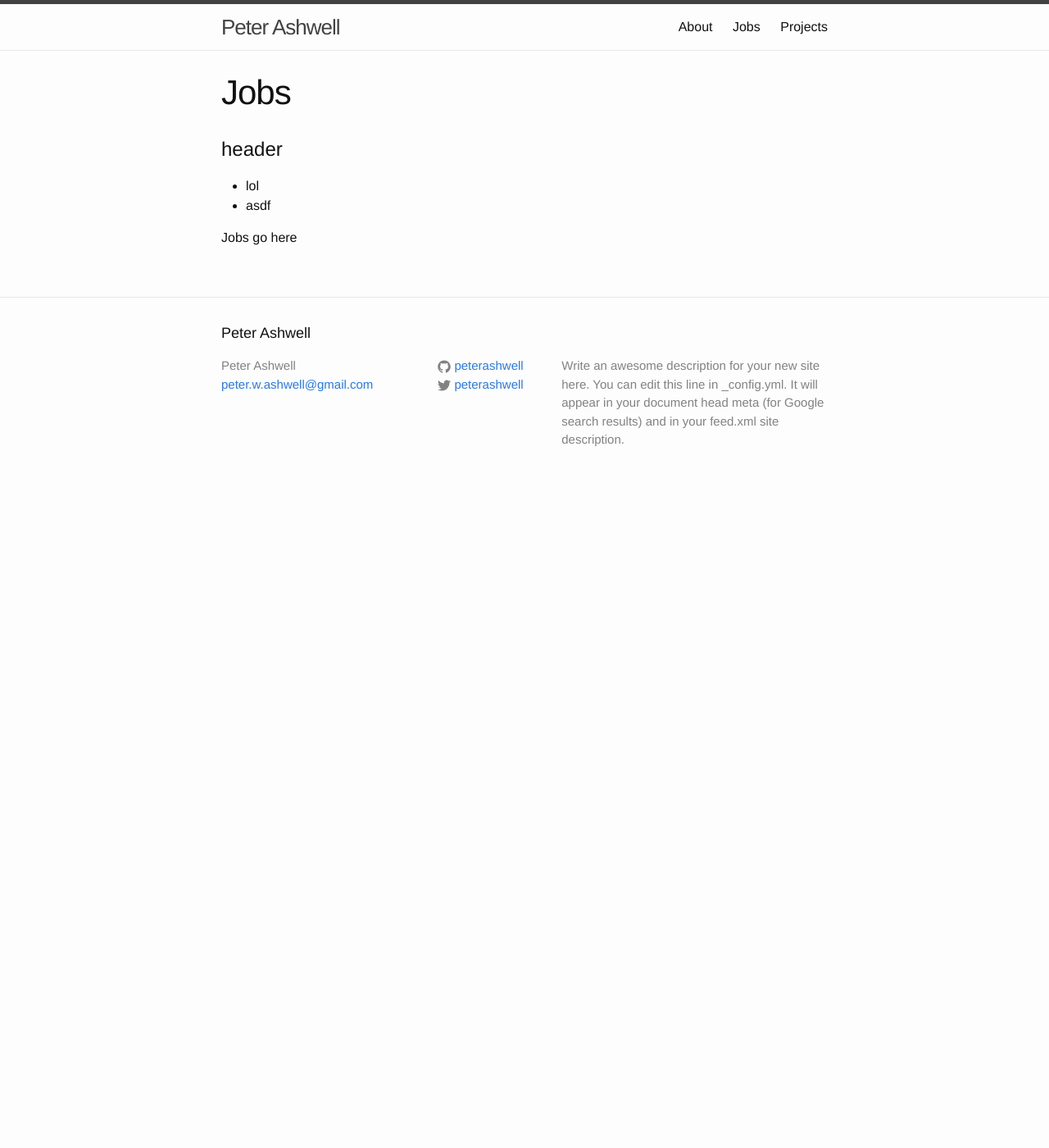
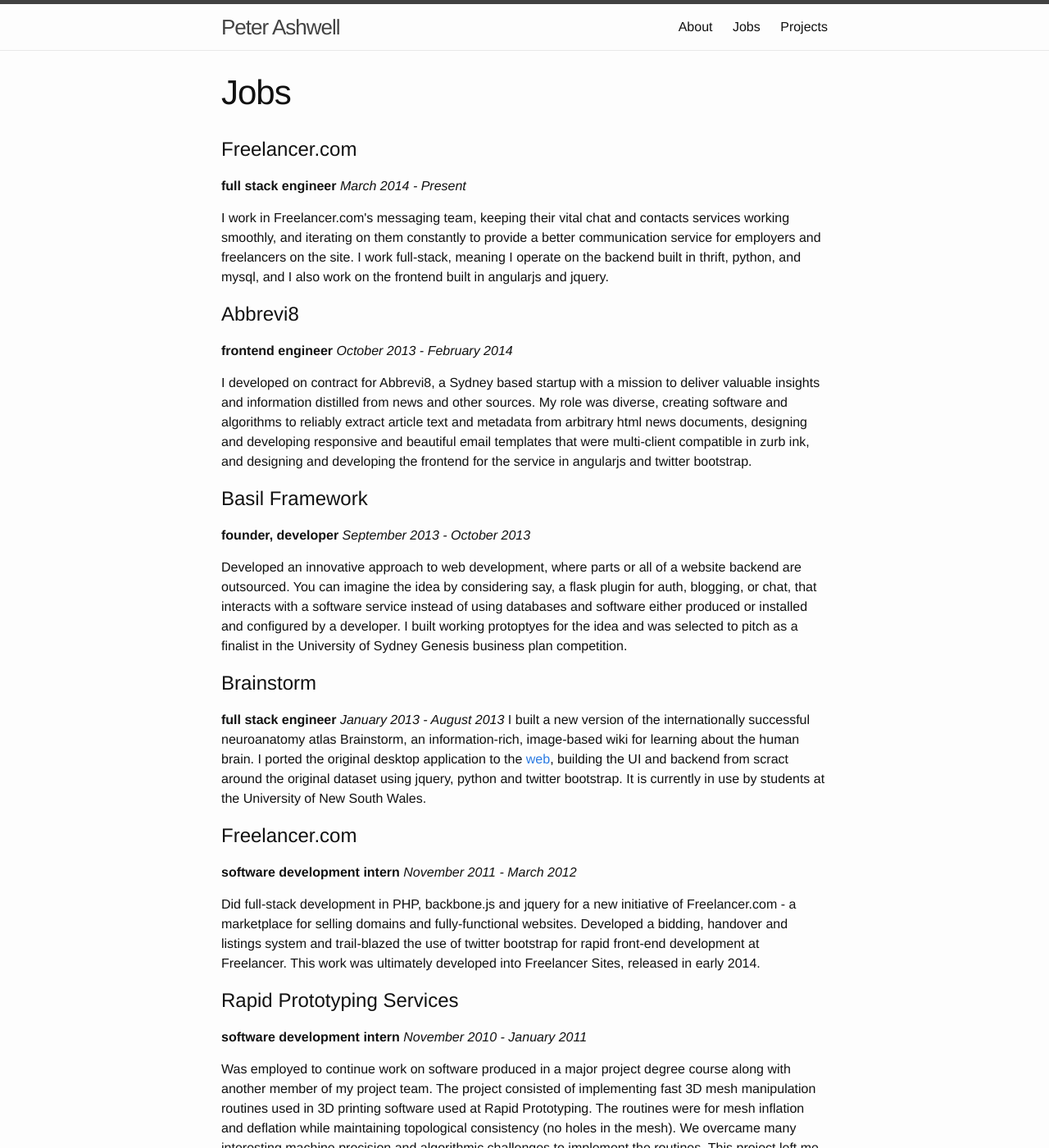
Before and after one commit to peterashwell/peterashwell.github.io, a Jekyll site: the page built from jobs.md, in a window 1280 px wide and 1400 px high. Shown: the whole window at 82% size. Built offline with Jekyll 4.4.1, drawn with Linux system fonts in a browser that asks for light colours; some of the changed text lies outside the part shown.

Commit message:
Wrote out all jobs facts

```diff
--- a/jobs.md
+++ b/jobs.md
@@ -4,9 +4,51 @@
 permalink: /jobs/
 ---
 
-<h1>header</h1>
-<ul>
-	<li>lol</li>
-	<li>asdf</li>
-</ul>
-Jobs go here
+<h1>Freelancer.com</h1>
+<strong>full stack engineer</strong>
+<em>March 2014 - Present</em>
+
+<p>
+	I work in Freelancer.com's messaging team, keeping their vital chat and contacts services working smoothly, and iterating on them constantly to provide a better communication service for employers and freelancers on the site. I work full-stack, meaning I operate on the backend built in thrift, python, and mysql, and I also work on the frontend built in angularjs and jquery.
+</p>
+
+<h1>Abbrevi8</h1>
+<strong>frontend engineer</strong>
+<em>October 2013 - February 2014</em>
+
+I developed on contract for Abbrevi8, a Sydney based startup with a mission to deliver valuable insights and information distilled from news and other sources. My role was diverse, creating software and algorithms to reliably extract article text and metadata from arbitrary html news documents, designing and developing responsive and beautiful email templates that were multi-client compatible in zurb ink, and designing and developing the frontend for the service in angularjs and twitter bootstrap.
+
+<h1>Basil Framework</h1>
+<strong>founder, developer</strong>
+<em>September 2013 - October 2013</em>
+
+Developed an innovative approach to web development, where parts or all of a website backend are outsourced. You can imagine the idea by considering say, a flask plugin for auth, blogging, or chat, that interacts with a software service instead of using databases and software either produced or installed and configured by a developer. I built working protoptyes for the idea and was selected to pitch as a finalist in the University of Sydney Genesis business plan competition.
+
+<h1>Brainstorm</h1>
+<strong>full stack engineer</strong>
+<em>January 2013 - August 2013</em>
+I built a new version of the internationally successful neuroanatomy atlas Brainstorm, an information-rich, image-based wiki for learning about the human brain. I ported the original desktop application to the <a href="www.brainstormneuro.net">web</a>, building the UI and backend from scract around the original dataset using jquery, python and twitter bootstrap. It is currently in use by students at the University of New South Wales.
+
+<h1>Freelancer.com</h1>
+<strong>software development intern</strong>
+<em>November 2011 - March 2012</em>
+
+Did full-stack development in PHP, backbone.js and jquery for a new initiative of Freelancer.com - a marketplace for selling domains and fully-functional websites. Developed a bidding, handover and listings system and trail-blazed the use of twitter bootstrap for rapid front-end development at Freelancer. This work was ultimately developed into Freelancer Sites, released in early 2014.
+
+<h1>Rapid Prototyping Services</h1>
+<strong>software development intern</strong>
+<em>November 2010 - January 2011</em>
+
+Was employed to continue work on software produced in a major project degree course along with another member of my project team. The project consisted of implementing fast 3D mesh manipulation routines used in 3D printing software used at Rapid Prototyping. The routines were for mesh inflation and deflation while maintaining topological consistency (no holes in the mesh). We overcame many interesting machine precision and algorithmic challenges to implement the routines. This project left me with an abiding interest in 3D technologies, of course including 3D printing but also in the value of datasets produced by low-cost devices such as Kinect.
+
+<h1>CHAI Lab, University of Sydney</h1>
+<strong>summer researcher</strong>
+<em>November 2009 - Februrary 2010</em>
+
+Was tasked with investigating the requirements of and developing innovative applications to guide people through installations at the Australian Museum. Developed an iOS application that gave people a set of features to record their museum experience with photos, interface with the Cruzer tabletop at the end of the tour and download their tour, and share photos with other museum visitors.
+
+<h1>Cisco Systems</h1>
+<strong>internal technical support</strong>
+<em>October 2007 - September 2009</em>
+
+Worked in Cisco Global Technical Response Centre (GTRC) supporting Cisco employees over the phone  in everyday technical support tasks such as password resets, provisioning computers, damaged or lost equipment, and networking difficulties. Balanced a part-time role with completing my studies at the University of Sydney.
```
